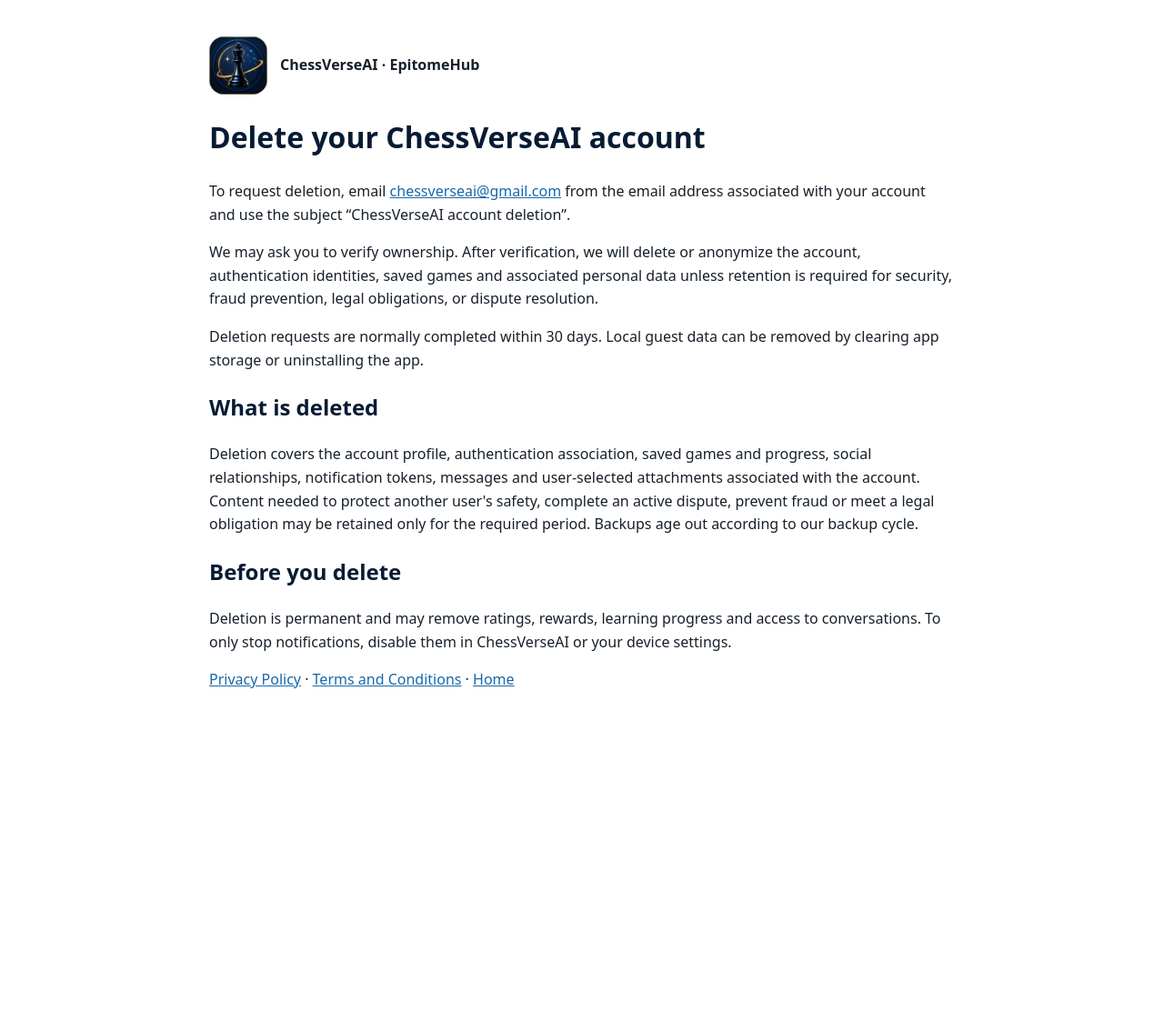
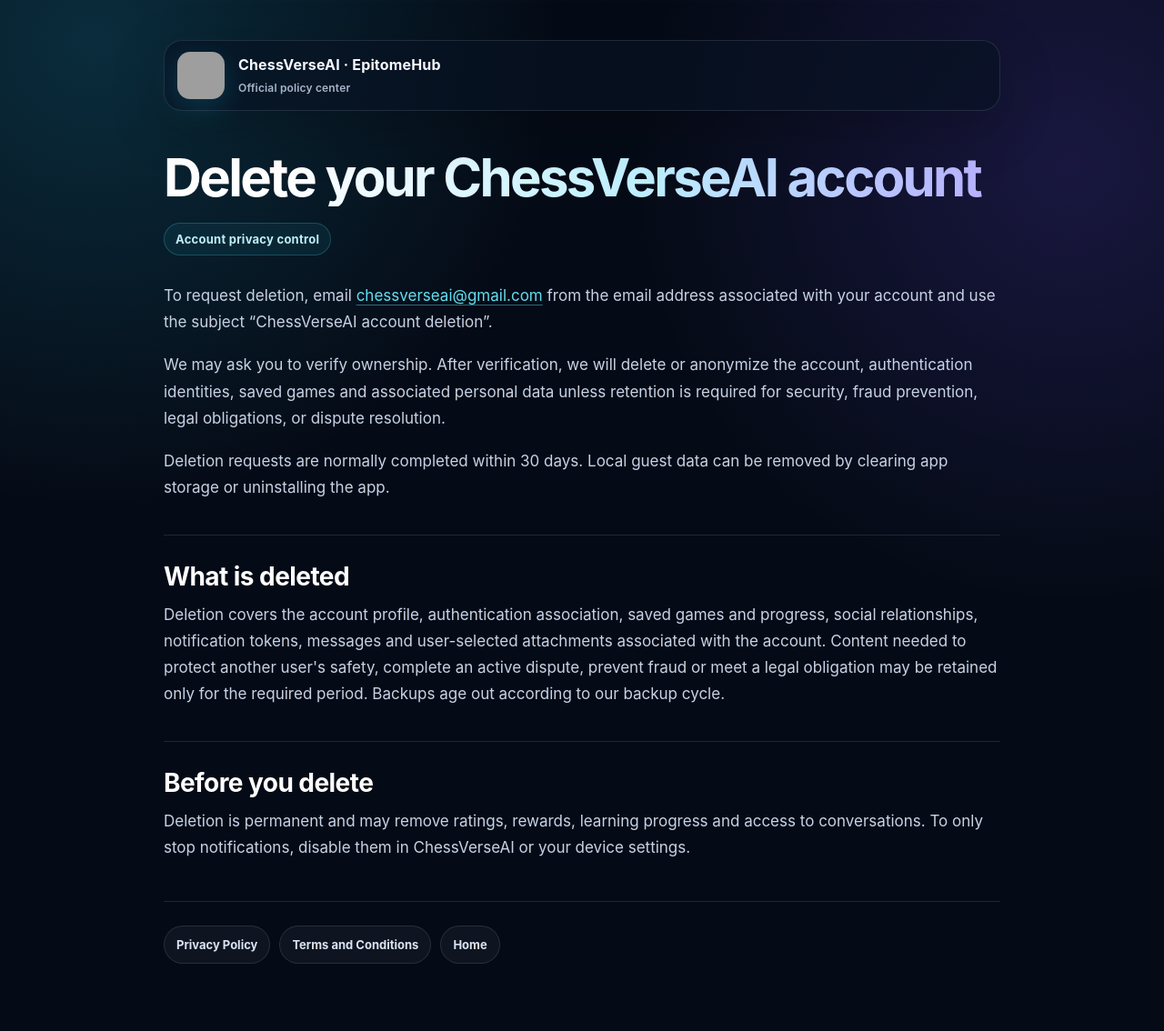
Before and after one commit to srikanth-jeldi/ChessVerse-AI, a web app: page /legal/data-deletion.html in a window 1280 px wide. Shown: the whole page at 91% size. Before the commit the page ends 757 px from the top, so only its background shows below. Run offline with its HTML, style and script files only (its server is not run), Linux system fonts and the light colour scheme; data that the repository does not hold is empty; grey boxes are pictures that could not be loaded.

Commit message:
Redesign public legal pages and restore branding

```diff
--- a/infrastructure/vps/web/legal/child-safety.html
+++ b/infrastructure/vps/web/legal/child-safety.html
@@ -1,8 +1,8 @@
 <!doctype html>
 <html lang="en"><head><meta charset="utf-8"><meta name="viewport" content="width=device-width,initial-scale=1"><title>ChessVerseAI Child Safety Standards</title>
-<style>body{max-width:820px;margin:40px auto;padding:0 20px;font:16px/1.65 system-ui;color:#17202a}h1,h2{color:#071b33}a{color:#1769aa}.brand{display:flex;align-items:center;gap:14px}.brand img{width:64px;height:64px;border-radius:16px}</style></head>
-<body><div class="brand"><img src="/icons/Icon-192.png" alt="ChessVerseAI"><strong>ChessVerseAI · EpitomeHub</strong></div><h1>Child Safety Standards</h1><p>Effective: August 21, 2026</p>
+<meta name="theme-color" content="#050b16"><link rel="stylesheet" href="/legal.css"></head>
+<body><div class="brand"><img src="/landing-assets/app-icon.png" alt="ChessVerseAI app icon"><strong>ChessVerseAI · EpitomeHub</strong></div><h1>Child Safety Standards</h1><p>Effective: August 21, 2026</p>
 <p>ChessVerseAI prohibits child sexual abuse and exploitation, grooming, sexualization of minors, trafficking, sextortion and any content or conduct that endangers a child.</p>
 <h2>Prevention and enforcement</h2><p>Users must meet the applicable minimum age or participate with parent or guardian involvement. We may remove content, restrict accounts, preserve relevant evidence and report apparent child sexual abuse material or credible threats to appropriate authorities where required.</p>
 <h2>Reporting</h2><p>Report child-safety concerns immediately to <a href="mailto:chessverseai@gmail.com?subject=Urgent%20ChessVerseAI%20child%20safety%20report">chessverseai@gmail.com</a>. Include the relevant username and enough information to locate the content; do not forward or reproduce illegal imagery. If a child is in immediate danger, contact local emergency services.</p>
-<p><a href="/community-guidelines">Community Guidelines</a> · <a href="/terms">Terms and Conditions</a> · <a href="/privacy">Privacy Policy</a> · <a href="/">Home</a></p></body></html>
+<p class="legal-nav"><a href="/community-guidelines">Community Guidelines</a><a href="/terms">Terms and Conditions</a><a href="/privacy">Privacy Policy</a><a href="/">Home</a></p></body></html>
--- a/infrastructure/vps/web/legal/community-guidelines.html
+++ b/infrastructure/vps/web/legal/community-guidelines.html
@@ -1,10 +1,10 @@
 <!doctype html>
 <html lang="en"><head><meta charset="utf-8"><meta name="viewport" content="width=device-width,initial-scale=1"><title>ChessVerseAI Community Guidelines</title>
-<style>body{max-width:820px;margin:40px auto;padding:0 20px;font:16px/1.65 system-ui;color:#17202a}h1,h2{color:#071b33}a{color:#1769aa}.brand{display:flex;align-items:center;gap:14px}.brand img{width:64px;height:64px;border-radius:16px}</style></head>
-<body><div class="brand"><img src="/icons/Icon-192.png" alt="ChessVerseAI"><strong>ChessVerseAI · EpitomeHub</strong></div><h1>Community Guidelines</h1><p>Effective: August 21, 2026</p>
+<meta name="theme-color" content="#050b16"><link rel="stylesheet" href="/legal.css"></head>
+<body><div class="brand"><img src="/landing-assets/app-icon.png" alt="ChessVerseAI app icon"><strong>ChessVerseAI · EpitomeHub</strong></div><h1>Community Guidelines</h1><p>Effective: August 21, 2026</p>
 <p>ChessVerseAI is a place to play, learn and connect respectfully.</p>
 <h2>Be respectful</h2><p>No harassment, threats, hate, sexual content, bullying, impersonation, doxxing, scams or repeated unwanted contact.</p>
 <h2>Keep content safe and lawful</h2><p>Share only content you have the right to share. Do not upload malware, illegal material, private credentials or content that exploits or endangers a child.</p>
 <h2>Play fairly</h2><p>No engines, bots, collusion, rating manipulation, account sharing or intentional connection abuse in competitive play.</p>
 <h2>Enforcement and reports</h2><p>Violations may result in content removal, feature restrictions, rating correction, suspension or termination. Report a username, message, attachment or game with relevant details to <a href="mailto:chessverseai@gmail.com?subject=ChessVerseAI%20community%20report">chessverseai@gmail.com</a>.</p>
-<p><a href="/terms">Terms and Conditions</a> · <a href="/privacy">Privacy Policy</a> · <a href="/child-safety">Child Safety Standards</a> · <a href="/">Home</a></p></body></html>
+<p class="legal-nav"><a href="/terms">Terms and Conditions</a><a href="/privacy">Privacy Policy</a><a href="/child-safety">Child Safety Standards</a><a href="/">Home</a></p></body></html>
--- a/infrastructure/vps/web/legal/data-deletion.html
+++ b/infrastructure/vps/web/legal/data-deletion.html
@@ -1,9 +1,9 @@
 <!doctype html>
 <html lang="en"><head><meta charset="utf-8"><meta name="viewport" content="width=device-width,initial-scale=1">
-<title>Delete ChessVerseAI Account</title><style>body{max-width:820px;margin:40px auto;padding:0 20px;font:16px/1.6 system-ui;color:#17202a}h1,h2{color:#071b33}a{color:#1769aa}.brand{display:flex;align-items:center;gap:14px}.brand img{width:64px;height:64px;border-radius:16px}</style></head>
-<body><div class="brand"><img src="/icons/Icon-192.png" alt="ChessVerseAI"><strong>ChessVerseAI · EpitomeHub</strong></div><h1>Delete your ChessVerseAI account</h1>
+<title>Delete ChessVerseAI Account</title><meta name="theme-color" content="#050b16"><link rel="stylesheet" href="/legal.css"></head>
+<body><div class="brand"><img src="/landing-assets/app-icon.png" alt="ChessVerseAI app icon"><strong>ChessVerseAI · EpitomeHub</strong></div><h1>Delete your ChessVerseAI account</h1><p>Account privacy control</p>
 <p>To request deletion, email <a href="mailto:chessverseai@gmail.com?subject=ChessVerseAI%20account%20deletion">chessverseai@gmail.com</a> from the email address associated with your account and use the subject “ChessVerseAI account deletion”.</p>
 <p>We may ask you to verify ownership. After verification, we will delete or anonymize the account, authentication identities, saved games and associated personal data unless retention is required for security, fraud prevention, legal obligations, or dispute resolution.</p>
 <p>Deletion requests are normally completed within 30 days. Local guest data can be removed by clearing app storage or uninstalling the app.</p>
 <h2>What is deleted</h2><p>Deletion covers the account profile, authentication association, saved games and progress, social relationships, notification tokens, messages and user-selected attachments associated with the account. Content needed to protect another user's safety, complete an active dispute, prevent fraud or meet a legal obligation may be retained only for the required period. Backups age out according to our backup cycle.</p><h2>Before you delete</h2><p>Deletion is permanent and may remove ratings, rewards, learning progress and access to conversations. To only stop notifications, disable them in ChessVerseAI or your device settings.</p>
-<p><a href="/privacy">Privacy Policy</a> · <a href="/terms">Terms and Conditions</a> · <a href="/">Home</a></p></body></html>
+<p class="legal-nav"><a href="/privacy">Privacy Policy</a><a href="/terms">Terms and Conditions</a><a href="/">Home</a></p></body></html>
--- /dev/null
+++ b/infrastructure/vps/web/legal/legal.css
@@ -0,0 +1,137 @@
+:root {
+  color-scheme: dark;
+  --ink: #f4f8ff;
+  --muted: #a8b5ca;
+  --line: rgba(148, 163, 184, .18);
+  --panel: rgba(10, 22, 42, .82);
+  --accent: #45d3e8;
+  --accent-2: #8b7cff;
+}
+
+* { box-sizing: border-box; }
+
+html {
+  min-height: 100%;
+  background:
+    radial-gradient(circle at 8% 4%, rgba(31, 179, 214, .2), transparent 32rem),
+    radial-gradient(circle at 92% 16%, rgba(114, 78, 255, .18), transparent 30rem),
+    #050b16;
+}
+
+body {
+  width: min(100% - 32px, 920px);
+  margin: 0 auto;
+  padding: 44px 0 56px;
+  color: var(--ink);
+  font: 17px/1.72 Inter, ui-sans-serif, system-ui, -apple-system, BlinkMacSystemFont, "Segoe UI", sans-serif;
+}
+
+body::before {
+  content: "";
+  position: fixed;
+  inset: 0;
+  z-index: -1;
+  opacity: .2;
+  background-image: linear-gradient(rgba(255,255,255,.035) 1px, transparent 1px), linear-gradient(90deg, rgba(255,255,255,.035) 1px, transparent 1px);
+  background-size: 44px 44px;
+  mask-image: linear-gradient(to bottom, black, transparent 78%);
+}
+
+.brand {
+  display: flex;
+  align-items: center;
+  gap: 15px;
+  margin-bottom: 42px;
+  padding: 12px 14px;
+  border: 1px solid var(--line);
+  border-radius: 20px;
+  background: rgba(8, 18, 35, .68);
+  box-shadow: 0 18px 60px rgba(0, 0, 0, .22);
+  backdrop-filter: blur(18px);
+}
+
+.brand img {
+  width: 52px;
+  height: 52px;
+  flex: 0 0 auto;
+  border-radius: 14px;
+  box-shadow: 0 9px 30px rgba(24, 183, 214, .2);
+}
+
+.brand strong { font-size: 16px; letter-spacing: .01em; }
+.brand strong::after { content: "Official policy center"; display: block; margin-top: 2px; color: var(--muted); font-size: 12px; font-weight: 600; }
+
+h1 {
+  margin: 0 0 10px;
+  font-size: clamp(36px, 6vw, 58px);
+  line-height: 1.08;
+  letter-spacing: -.045em;
+  background: linear-gradient(110deg, #fff 15%, #bdefff 57%, #b7adff);
+  -webkit-background-clip: text;
+  background-clip: text;
+  color: transparent;
+}
+
+h1 + p {
+  display: inline-flex;
+  margin: 8px 0 30px;
+  padding: 6px 12px;
+  border: 1px solid rgba(69, 211, 232, .24);
+  border-radius: 999px;
+  color: #bfeef5;
+  background: rgba(45, 190, 218, .08);
+  font-size: 13px;
+  font-weight: 700;
+  letter-spacing: .02em;
+}
+
+h2 {
+  margin: 36px 0 10px;
+  padding-top: 28px;
+  border-top: 1px solid var(--line);
+  color: #fff;
+  font-size: clamp(22px, 3vw, 28px);
+  line-height: 1.25;
+  letter-spacing: -.02em;
+}
+
+p { margin: 0 0 18px; color: #c7d2e5; }
+a { color: #63ddef; text-decoration-color: rgba(99, 221, 239, .45); text-underline-offset: 4px; }
+a:hover { color: #fff; text-decoration-color: var(--accent); }
+
+.legal-nav {
+  display: flex;
+  flex-wrap: wrap;
+  gap: 10px;
+  margin-top: 44px;
+  padding-top: 26px;
+  border-top: 1px solid var(--line);
+}
+
+.legal-nav a {
+  padding: 9px 13px;
+  border: 1px solid var(--line);
+  border-radius: 999px;
+  background: rgba(255, 255, 255, .045);
+  color: #d9e4f5;
+  font-size: 13px;
+  font-weight: 700;
+  text-decoration: none;
+}
+
+.legal-nav a:hover { border-color: rgba(69, 211, 232, .55); background: rgba(69, 211, 232, .1); }
+
+@media (max-width: 600px) {
+  body { width: min(100% - 24px, 920px); padding: 20px 0 36px; font-size: 15.5px; line-height: 1.68; }
+  .brand { margin-bottom: 30px; border-radius: 17px; }
+  .brand img { width: 46px; height: 46px; border-radius: 12px; }
+  h1 { font-size: 36px; }
+  h2 { margin-top: 28px; padding-top: 24px; font-size: 22px; }
+  .legal-nav { gap: 8px; }
+  .legal-nav a { flex: 1 1 auto; text-align: center; }
+}
+
+@media (prefers-reduced-motion: no-preference) {
+  body { animation: legal-enter .45s ease-out both; }
+  @keyframes legal-enter { from { opacity: 0; transform: translateY(8px); } }
+}
--- a/infrastructure/vps/web/legal/privacy.html
+++ b/infrastructure/vps/web/legal/privacy.html
@@ -1,7 +1,7 @@
 <!doctype html>
 <html lang="en"><head><meta charset="utf-8"><meta name="viewport" content="width=device-width,initial-scale=1">
-<title>ChessVerseAI Privacy Policy</title><style>body{max-width:820px;margin:40px auto;padding:0 20px;font:16px/1.6 system-ui;color:#17202a}h1,h2{color:#071b33}a{color:#1769aa}.brand{display:flex;align-items:center;gap:14px}.brand img{width:64px;height:64px;border-radius:16px}</style></head>
-<body><div class="brand"><img src="/icons/Icon-192.png" alt="ChessVerseAI"><strong>ChessVerseAI · EpitomeHub</strong></div><h1>Privacy Policy</h1><p>Effective: August 21, 2026</p>
+<title>ChessVerseAI Privacy Policy</title><meta name="theme-color" content="#050b16"><link rel="stylesheet" href="/legal.css"></head>
+<body><div class="brand"><img src="/landing-assets/app-icon.png" alt="ChessVerseAI app icon"><strong>ChessVerseAI · EpitomeHub</strong></div><h1>Privacy Policy</h1><p>Effective: August 21, 2026</p>
 <p>ChessVerseAI, operated by EpitomeHub, provides chess play, challenges, coaching and account features.</p>
 <h2>Information we process</h2><p>We process account identifiers such as display name, username, email address, profile photo and country; authentication records; chess games, ratings, puzzles, learning progress and settings; friend, club, challenge and tournament activity; chat messages and user-selected chat attachments; notification tokens and notification preferences; and technical security and diagnostic logs. Google Sign-In provides an account identifier, name and email when you choose that login method. We do not receive your Google password.</p>
 <h2>How we use information</h2><p>We use information to authenticate users, save games and progress, provide AI coaching and chess features, connect friends and opponents, deliver chat and attachments, send requested game, social and personalized notifications, prevent abuse, maintain security, diagnose failures and support users. We do not sell personal information.</p>
@@ -12,4 +12,4 @@
 <h2>Children</h2><p>ChessVerseAI is not directed to children under the minimum age required to consent to online services in their country without parent or guardian involvement.</p>
 <h2>Contact</h2><p>Questions: <a href="mailto:chessverseai@gmail.com">chessverseai@gmail.com</a></p>
 <h2>Your choices and rights</h2><p>You may update profile information and notification preferences in the app, disable notifications in device settings, and request access, correction or deletion by contacting us. Rights vary by location. We verify requests before acting to protect accounts and other users.</p><h2>Security</h2><p>We use access controls, authentication and encryption in transit designed to protect data. No online service can guarantee absolute security. Please use a strong password and report suspected account misuse.</p><h2>Policy changes</h2><p>We may update this Policy as ChessVerseAI evolves or law changes. We will publish the revised effective date and provide additional notice when required.</p>
-<p><a href="/terms">Terms and Conditions</a> · <a href="/data-deletion">Data Deletion</a> · <a href="/community-guidelines">Community Guidelines</a> · <a href="/child-safety">Child Safety Standards</a> · <a href="/">Home</a></p></body></html>
+<p class="legal-nav"><a href="/terms">Terms and Conditions</a><a href="/data-deletion">Data Deletion</a><a href="/community-guidelines">Community Guidelines</a><a href="/child-safety">Child Safety Standards</a><a href="/">Home</a></p></body></html>
--- a/infrastructure/vps/web/legal/terms.html
+++ b/infrastructure/vps/web/legal/terms.html
@@ -1,5 +1,5 @@
-<!doctype html><html lang="en"><head><meta charset="utf-8"><meta name="viewport" content="width=device-width,initial-scale=1"><title>ChessVerseAI Terms and Conditions</title><style>body{max-width:820px;margin:40px auto;padding:0 20px;font:16px/1.65 system-ui;color:#17202a}h1,h2{color:#071b33}a{color:#1769aa}.brand{display:flex;align-items:center;gap:14px}.brand img{width:64px;height:64px;border-radius:16px}</style></head><body>
-<div class="brand"><img src="/icons/Icon-192.png" alt="ChessVerseAI"><strong>ChessVerseAI · EpitomeHub</strong></div><h1>Terms and Conditions</h1><p>Effective: August 21, 2026</p>
+<!doctype html><html lang="en"><head><meta charset="utf-8"><meta name="viewport" content="width=device-width,initial-scale=1"><title>ChessVerseAI Terms and Conditions</title><meta name="theme-color" content="#050b16"><link rel="stylesheet" href="/legal.css"></head><body>
+<div class="brand"><img src="/landing-assets/app-icon.png" alt="ChessVerseAI app icon"><strong>ChessVerseAI · EpitomeHub</strong></div><h1>Terms and Conditions</h1><p>Effective: August 21, 2026</p>
 <p>These Terms govern your use of ChessVerseAI, operated by EpitomeHub. By creating an account or using the service, you agree to these Terms and our <a href="/privacy">Privacy Policy</a>. If you do not agree, do not use ChessVerseAI.</p>
 <h2>Eligibility and accounts</h2><p>You must meet the minimum digital-consent age applicable in your country, or use the service with the involvement and permission of a parent or guardian. Provide accurate information, keep credentials secure and promptly report suspected unauthorized access. You are responsible for activity performed through your account.</p>
 <h2>Acceptable use</h2><p>Do not harass, threaten, impersonate or exploit others; publish illegal, hateful, sexual, abusive or privacy-invasive content; spam; distribute malware; attempt unauthorized access; scrape protected systems; manipulate ratings or tournaments; evade enforcement; or violate law or another person's rights.</p>
@@ -13,4 +13,4 @@
 <h2>Suspension, termination and deletion</h2><p>We may restrict or terminate access for violations, security risks or legal requirements. You may stop using ChessVerseAI and request deletion through our <a href="/data-deletion">Data Deletion page</a>.</p>
 <h2>Disclaimers and liability</h2><p>To the extent permitted by law, ChessVerseAI is provided without warranties of uninterrupted or error-free operation. EpitomeHub is not liable for indirect, incidental, special or consequential loss. Nothing excludes rights or liability that cannot legally be excluded.</p>
 <h2>Contact</h2><p>Questions, legal notices and safety reports: <a href="mailto:chessverseai@gmail.com">chessverseai@gmail.com</a>.</p>
-<p><a href="/privacy">Privacy Policy</a> · <a href="/data-deletion">Data Deletion</a> · <a href="/community-guidelines">Community Guidelines</a> · <a href="/child-safety">Child Safety Standards</a> · <a href="/">Home</a></p></body></html>
+<p class="legal-nav"><a href="/privacy">Privacy Policy</a><a href="/data-deletion">Data Deletion</a><a href="/community-guidelines">Community Guidelines</a><a href="/child-safety">Child Safety Standards</a><a href="/">Home</a></p></body></html>
```
